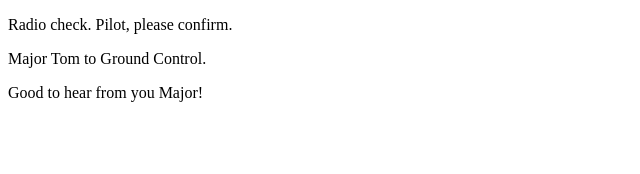
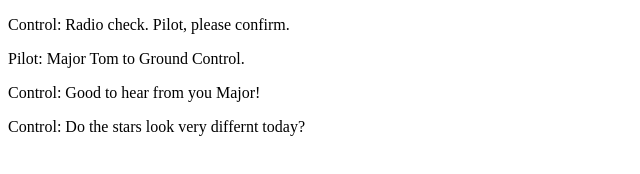
Before and after one commit to jetling8/Communication-Log, a plain HTML site: page index.html in a window 1280 px wide. Shown: the whole page, without its empty margins (0-640 px from the left). Drawn offline with Linux system fonts and the light colour scheme.

Commit message:
Response to pilot

```diff
--- a/index.html
+++ b/index.html
@@ -1,8 +1,9 @@
 <!DOCTYPE html>
 <html>
    <body>
-      <p>Radio check. Pilot, please confirm.</p>
-      <p>Major Tom to Ground Control.</p>
-      <p>Good to hear from you Major!</p>
+      <p>Control: Radio check. Pilot, please confirm.</p>
+      <p>Pilot: Major Tom to Ground Control.</p>
+      <p>Control: Good to hear from you Major!</p>
+      <p>Control: Do the stars look very differnt today?</p>
    </body>
 </html>
```
